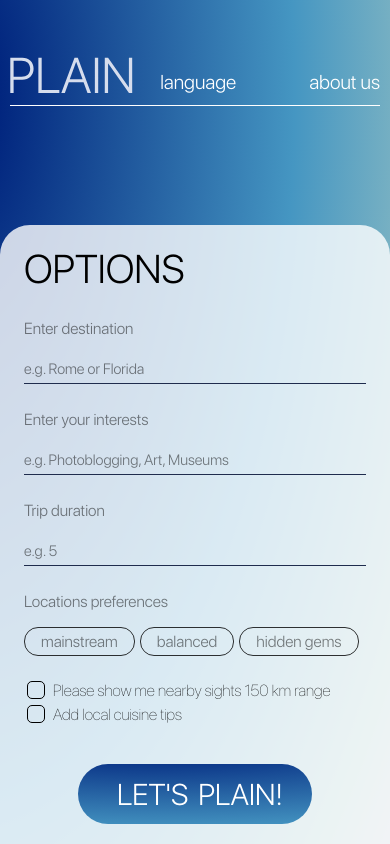
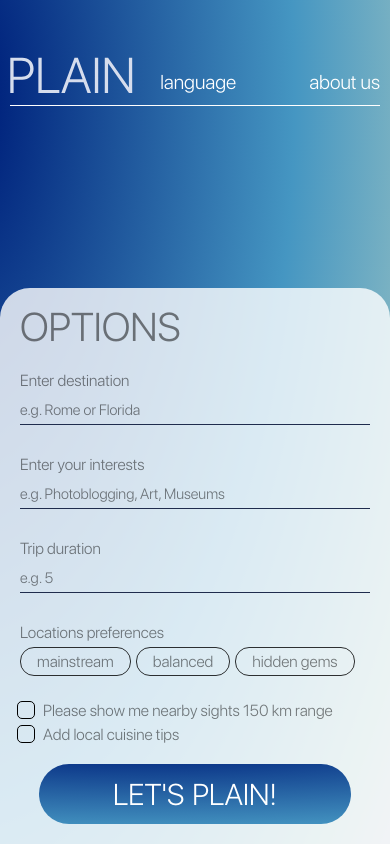
Before and after one commit to KoroLev2512/plain, a Next.js app: page / in a window 390 px wide. Built offline with nearby package versions, Linux system fonts and the light colour scheme.

Commit message:
refactor adaptive

```diff
--- a/src/entities/Options/index.tsx
+++ b/src/entities/Options/index.tsx
@@ -13,24 +13,37 @@ export const Options = ({ name }: { name: string }) => {
             <Text className={styles.text}>
                 Options
             </Text>
+            <div className={styles.inputGrid}>
+                <Text>Enter destination</Text>
                 <Input
                     className={styles.destination}
                     placeholder="e.g. Rome or Florida"
-                label="Enter destination"
                     children={name}
                 />
+
+                <Text>Enter your interests</Text>
                 <Input
                     className={styles.interests}
                     placeholder="e.g. Photoblogging, Art, Museums"
-                label="Enter your interests"
                     children={name}
                 />
+
+                <Text>Trip duration</Text>
                 <Input
                     className={styles.duration}
                     placeholder="e.g. 5"
-                label="Trip duration"
                     children={name}
                 />
+
+                <div className={styles.preferencesTitle}>
+                    <Text>Locations preferences</Text>
+                    <div className={styles.tooltip}>
+                        {/*<TooltipIcon/>*/}
+                    </div>
+                </div>
+                <Filter/>
+            </div>
+
             {/*<div className={styles.inputWithTooltip}>*/}
             {/*    <Input*/}
             {/*        className={styles.duration}*/}
@@ -43,15 +56,9 @@ export const Options = ({ name }: { name: string }) => {
             {/*        <TooltipIcon/>*/}
             {/*    </div>*/}
             {/*</div>*/}
-            <div className={styles.preferences}>
-                <div className={styles.preferencesTitle}>
-                    <Text>Locations preferences</Text>
-                    <div className={styles.tooltip}>
-                        {/*<TooltipIcon/>*/}
-                    </div>
-                </div>
-                <Filter/>
-            </div>
+            {/* <div className={styles.preferences}>
+
+            </div> */}
             <div className={styles.checkbox}>
                 <div className={styles.nearbyLocations}>
                     <input id="nearbyLocations" type="checkbox"/>
--- a/src/entities/Options/styles.module.scss
+++ b/src/entities/Options/styles.module.scss
@@ -1,41 +1,54 @@
 .wrapper {
+  position: relative;
+  font-family: Light, sans-serif;
   display: flex;
   flex-direction: row;
   justify-content: space-between;
   min-height: 104px;
   background: rgba(255, 255, 255, 0.80);
+  color: var(--input-color-text);
   border-radius: 30px;
   user-select: none;
+  padding: 10px;
+  gap: 30px;
+}
+
+.inputGrid {
+  padding-left: 15px;
+  padding-top: 10px;
+  display: grid;
+  grid-template-columns: 230px 230px 100px auto;
+  // grid-template-columns: 20vh 15vh 5vh auto;
+  grid-template-rows: 30px auto;
+  grid-auto-flow: column;
+  row-gap: 10px;
+  column-gap: 30px;
 }
 
 .text {
   display: flex;
   flex-direction: column;
   justify-content: flex-start;
-  font-family: Light, sans-serif;
   font-size: 30px;
   font-style: normal;
   font-weight: 300;
   line-height: normal;
   text-transform: uppercase;
-  margin: 25px 17px;
+  // margin: 25px 17px;
 }
 
 .destination {
-  font-family: Light, sans-serif;
   font-weight: 400;
-  margin-left: 30px;
+  // margin-left: 30px;
   color: var(--input-color-text);
   min-width: 150px;
 }
 
 .interests {
-  font-family: Light, sans-serif;
   font-weight: 400;
   color: var(--input-color-text);
   width: auto;
   min-width: 230px;
-  margin-left: 30px;
 }
 
 .inputWithTooltip {
@@ -43,7 +56,7 @@
   flex-direction: column-reverse;
   justify-content: flex-start;
   align-items: flex-start;
-  margin: 0 30px;
+  // margin: 0 30px;
   box-sizing: border-box;
 }
 
@@ -53,17 +66,15 @@
 }
 
 .duration {
-  font-family: Light, sans-serif;
   font-weight: 400;
   color: var(--input-color-text);
-  margin-left: 30px;
+  width: 100px;
 }
 
 .preferences {
-  font-family: Light, sans-serif;
   font-weight: 400;
   color: var(--input-color-text);
-  margin-left: 30px;
+  // margin-left: 30px;
 }
 
 .preferencesTitle {
@@ -82,16 +93,17 @@
   flex-direction: column;
   justify-content: center;
   align-items: flex-start;
-  margin: 20px;
+  padding-inline: 10px;
   gap: 5px;
+  min-width: 190px;
 }
 
 .button {
   display: flex;
   flex-direction: column;
   justify-content: center;
+  position: relative;
   padding: 15px 2vw;
-  margin: 10px 10px 10px 0;
   border-radius: 20px;
 }
 
@@ -141,17 +153,36 @@
   }
 }
 
-@media (max-width: 1240px) {
-  .destination {
-    margin-top: 20px;
-  }
-
-  .interests {
-    margin-top: 20px;
+@media (min-width: 1020px) and (max-width: 1500px) {
+  .inputGrid {
+    grid-template-columns: auto auto auto min-content;
   }
 
   .duration {
-    margin-top: 20px;
+    width: 100%;
+  }
+
+  .wrapper {
+    flex-direction: column;
+    gap: 10px;
+  }
+
+  .button {
+    flex-direction: row;
+    position: absolute;
+    right: 10px;
+    bottom: 10px;
+    height: 48px;
+    width: 250px;
+  }
+
+  .checkbox {
+    padding-bottom: 5px;
+  }
+
+  .firstLine {
+    margin: 0;
+    margin-right: 8px;
   }
 }
 
@@ -162,39 +193,53 @@
 }
 
 @media (max-width: 1020px) {
+  .firstLine {
+    margin: 0;
+    margin-right: 8px;
+  }
+
+  .inputGrid {
+    display: flex;
+    flex-direction: column;
+    gap: 0;
+    padding: 20px;
+  }
+
+  .inputGrid > p, .preferencesTitle {
+    margin-top: 30px;
+    margin-bottom: 5px;
+  }
+
+  .inputGrid > p:first-child {
+    margin-top: 0;
+  }
+
   .wrapper {
     display: flex;
     border-radius: 30px 30px 0 0;
     flex-direction: column;
     width: 100%;
     margin: 0;
+    padding: 0;
     position: fixed;
     bottom: 0;
+    gap: 0;
+  }
+
+  .inputGrid > div:last-child {
+    flex-wrap: wrap;
   }
 
   .text {
     display: flex;
     flex-direction: row;
-    margin: 20px 24px 0 24px;
+    margin: 15px 20px 0 20px;
     font-size: 40px;
   }
 
-  .destination {
-    display: flex;
-    flex-direction: column;
-    margin: 10px 24px 0 24px;
-  }
-
-  .interests {
-    display: flex;
-    flex-direction: column;
-    margin: 10px 24px 0 24px;
-  }
 
   .duration {
-    display: flex;
-    flex-direction: column;
-    margin: 10px 24px 0 24px;
+    width: 100%;
   }
 
   .preferences {
@@ -205,20 +250,12 @@
     align-self: center;
     display: flex;
     justify-content: center;
-    width: 60%;
+    width: max(60vw, min-content);
     flex-direction: row;
     border-radius: 100px;
     padding: 0;
+    padding-inline: 40px;
     margin: 20px;
   }
 
-  .firstLine {
-    margin-left: 20px;
-  }
 }
-
-@media (max-width: 540px) {
-  .firstLine {
-    margin-left: 10px;
-  }
-}
--- a/src/shared/ui/Filter/Filter.tsx
+++ b/src/shared/ui/Filter/Filter.tsx
@@ -5,14 +5,14 @@ import styles from "./styles.module.scss"
 export const Filter = () => {
 
     const filters = ["mainstream", "balanced", "hidden gems"]
-    const [selectedFilters, setSelectedFilters] = React.useState<string[]>([]);
+    const [selectedFilter, setSelectedFilter] = React.useState<string>("");
 
     const handleFilterClick = (filter: string) => {
-        if (selectedFilters.includes(filter)) {
-            setSelectedFilters(selectedFilters.filter(f => f !== filter));
-        } else {
-            setSelectedFilters([...selectedFilters, filter]);
+        if (selectedFilter === filter) {
+            setSelectedFilter("");
+            return;
         }
+        setSelectedFilter(filter);
     }
 
     return (
@@ -21,7 +21,7 @@ export const Filter = () => {
             {/* <div className={styles.filter + " " + styles.selected}> */}
             {filters.map((filter, index) => (
                 <div key={index}
-                     className={`${styles.filter} ${selectedFilters.includes(filter) ? styles.selected : ""}`}
+                     className={`${styles.filter} ${selectedFilter === filter ? styles.selected : ""}`}
                      onClick={(e) => {handleFilterClick(filter)}}>
                     {filter}
                 </div>
--- a/src/shared/ui/Filter/styles.module.scss
+++ b/src/shared/ui/Filter/styles.module.scss
@@ -1,8 +1,9 @@
 .wrapper {
   display: inline-flex;
-  flex-wrap: wrap;
+  flex-wrap: nowrap;
   gap: 5px;
   padding-bottom: 5px;
+  // min-width: 100px;
 }
 
 .filter {
@@ -13,6 +14,8 @@
   text-align: center;
   border-radius: 14px;
   border: 1px solid rgba(0, 0, 0, 0.80);
+  height: min-content;
+  text-wrap: nowrap;
 
   // flex-grow: 1; // maybe can use this to make elements grow to fill the space
 }
--- a/src/shared/ui/Input/Input.tsx
+++ b/src/shared/ui/Input/Input.tsx
@@ -6,18 +6,15 @@ import styles from "./style.module.scss";
 
 interface Props extends React.InputHTMLAttributes<HTMLInputElement>{
   children: string;
-  label: string;
 }
 
 export const Input: FC<Props> = ({
 	children,
-	label,
 	className,
 	...restProps
 }) => {
 	return (
 		<div className={className}>
-			<Text as={"p"}>{label}</Text>
 			<input
 				className={classNames(styles.input)}
 				value={children}
--- a/src/shared/ui/Text/styles.module.scss
+++ b/src/shared/ui/Text/styles.module.scss
@@ -1,6 +1,7 @@
 .text {
   display: flex;
   align-items: center;
+  margin: 0;
 
   svg {
     padding-right: 8px;
```
Lines whose indentation alone changed are shown as unchanged.
